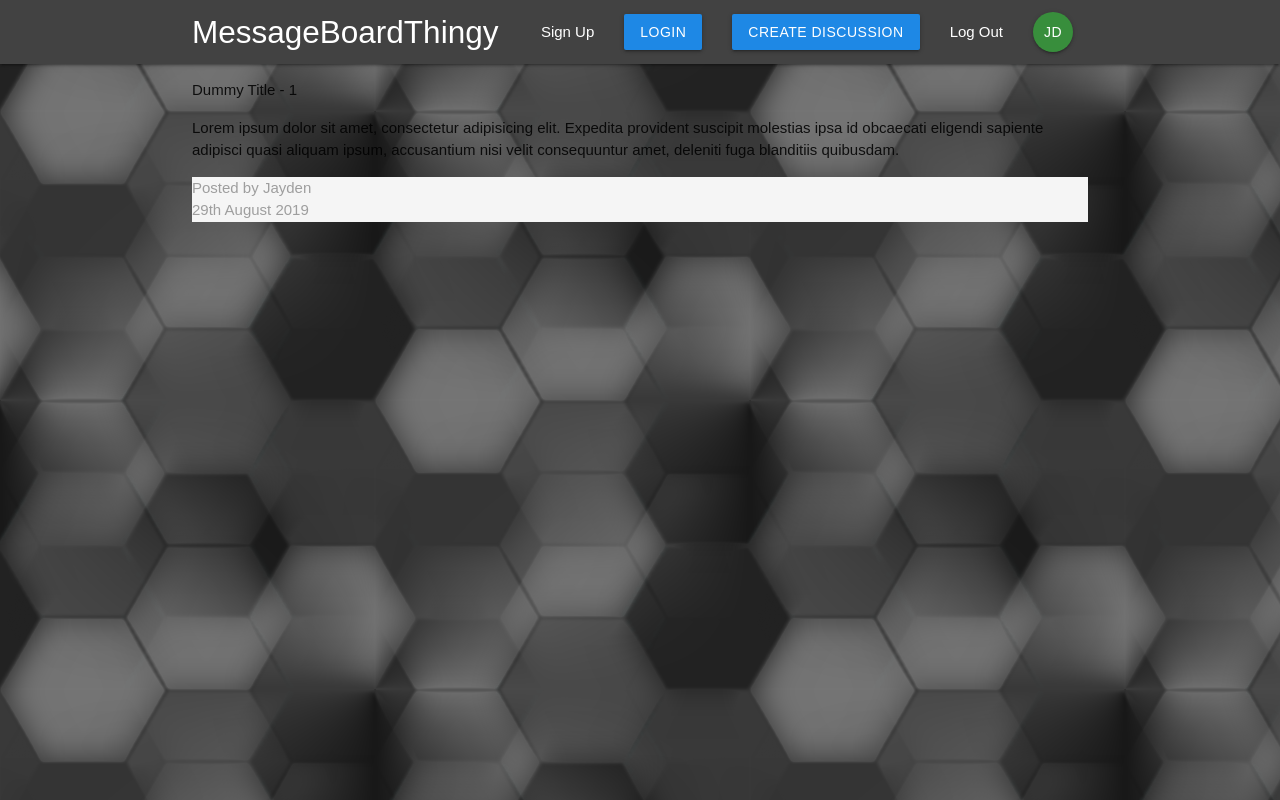
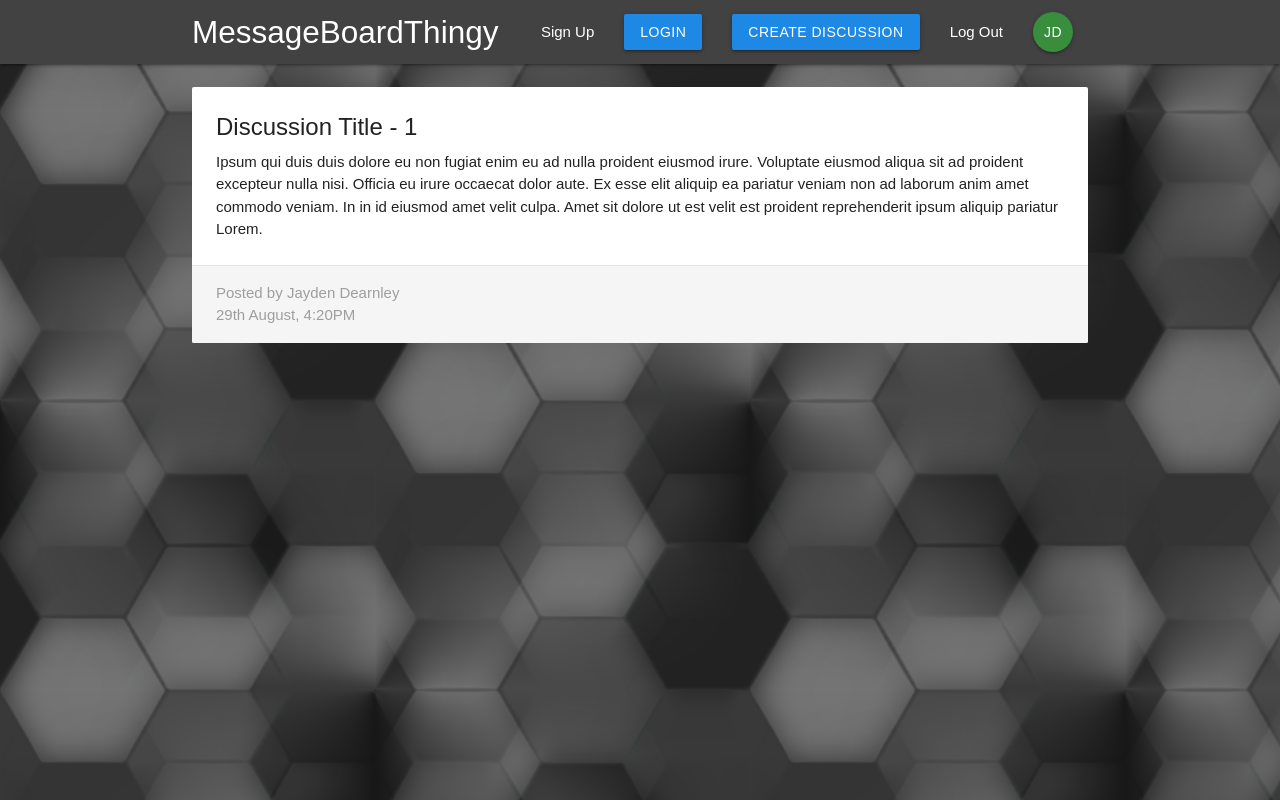
Before and after one commit to jkdearnley/Messageboard-ReactReduxFirbase, a React (Create React App) app in the folder messageboard/: page /discussion/1 in a window 1280 px wide. Built offline with nearby package versions, Linux system fonts and the light colour scheme.

Commit message:
Fixed discussion details container

```diff
--- a/messageboard/public/index.html
+++ b/messageboard/public/index.html
@@ -1,13 +1,18 @@
 <!DOCTYPE html>
 <html lang="en">
-
   <head>
     <meta charset="utf-8" />
-  <link rel="icon" href="%PUBLIC_URL%/favicon.ico" />
+    <link rel="shortcut icon" href="%PUBLIC_URL%/favicon.ico" />
+
+    <!-- Compiled and minified CSS -->
+    <link rel="stylesheet" href="https://cdnjs.cloudflare.com/ajax/libs/materialize/1.0.0/css/materialize.min.css">
     <meta name="viewport" content="width=device-width, initial-scale=1" />
     <meta name="theme-color" content="#000000" />
-  <meta name="description" content="Web site created using create-react-app" />
-  <link rel="apple-touch-icon" href="logo192.png" />
+    <meta
+      name="description"
+      content="Web site created using create-react-app"
+    />
+
     <!--
       manifest.json provides metadata used when your web app is installed on a
       user's mobile device or desktop. See https://developers.google.com/web/fundamentals/web-app-manifest/
@@ -17,34 +22,28 @@
       Notice the use of %PUBLIC_URL% in the tags above.
       It will be replaced with the URL of the `public` folder during the build.
       Only files inside the `public` folder can be referenced from the HTML.
-
       Unlike "/favicon.ico" or "favicon.ico", "%PUBLIC_URL%/favicon.ico" will
       work correctly both with client-side routing and a non-root public URL.
       Learn how to configure a non-root public URL by running `npm run build`.
     -->
-  <!--Import Google Icon Font-->
-  <link href="https://fonts.googleapis.com/icon?family=Material+Icons" rel="stylesheet">
-  <!-- Compiled and minified CSS -->
-  <link rel="stylesheet" href="https://cdnjs.cloudflare.com/ajax/libs/materialize/1.0.0/css/materialize.min.css">
+
+
+
 
     <title>React App</title>
   </head>
-
   <body>
     <noscript>You need to enable JavaScript to run this app.</noscript>
     <div id="root"></div>
     <!--
       This HTML file is a template.
       If you open it directly in the browser, you will see an empty page.
-
       You can add webfonts, meta tags, or analytics to this file.
       The build step will place the bundled scripts into the <body> tag.
-
       To begin the development, run `npm start` or `yarn start`.
       To create a production bundle, use `npm run build` or `yarn build`.
     -->
-</body>
     <!-- Compiled and minified JavaScript -->
     <script src="https://cdnjs.cloudflare.com/ajax/libs/materialize/1.0.0/js/materialize.min.js"></script>
-
+  </body>
 </html>
--- a/messageboard/src/components/discussions/DiscussionDetails.js
+++ b/messageboard/src/components/discussions/DiscussionDetails.js
@@ -1,22 +1,21 @@
 import React from 'react'
 
-export const DiscussionDetails = (props) => {
+const DiscussionDetails = (props) => {
     const id = props.match.params.id;
     return (
         <div className="container section discussion-details">
-            <div className="car z-depth-0">
+            <div className="card z-depth-0">
                 <div className="card-content">
-                    <div className="card-title">Dummy Title - {id}</div>
-                    <p>Lorem ipsum dolor sit amet, consectetur adipisicing elit.
-                        Expedita provident suscipit molestias ipsa id obcaecati eligendi sapiente adipisci quasi aliquam ipsum,
-                        accusantium nisi velit consequuntur amet, deleniti fuga blanditiis quibusdam.</p>
+                    <span className="card-title">Discussion Title - {id}</span>
+                    <p>Ipsum qui duis duis dolore eu non fugiat enim eu ad nulla proident eiusmod irure. Voluptate eiusmod aliqua sit ad proident excepteur nulla nisi. Officia eu irure occaecat dolor aute. Ex esse elit aliquip ea pariatur veniam non ad laborum anim amet commodo veniam. In in id eiusmod amet velit culpa. Amet sit dolore ut est velit est proident reprehenderit ipsum aliquip pariatur Lorem.</p>
                 </div>
                 <div className="card-action grey lighten-4 grey-text">
-                    <div>Posted by Jayden</div>
-                    <div>29th August 2019</div>
+                    <div>Posted by Jayden Dearnley</div>
+                    <div>29th August, 4:20PM</div>
                 </div>
             </div>
         </div>
     )
 }
+
 export default DiscussionDetails
--- a/messageboard/src/components/discussions/DiscussionSummary.js
+++ b/messageboard/src/components/discussions/DiscussionSummary.js
@@ -6,7 +6,7 @@ const DiscussionSummary = ({discussion}) => {
             <div className="card-content grey-text text-darken-3">
                 <span className="card-title">{discussion.title}</span>
                 <p>Posted by Jayden</p>
-                <p className="grey-text">29th August 2019</p>
+                <p className="grey-text">29th August, 4:20PM</p>
             </div>
         </div>
     )
```
Lines whose indentation alone changed are shown as unchanged.
